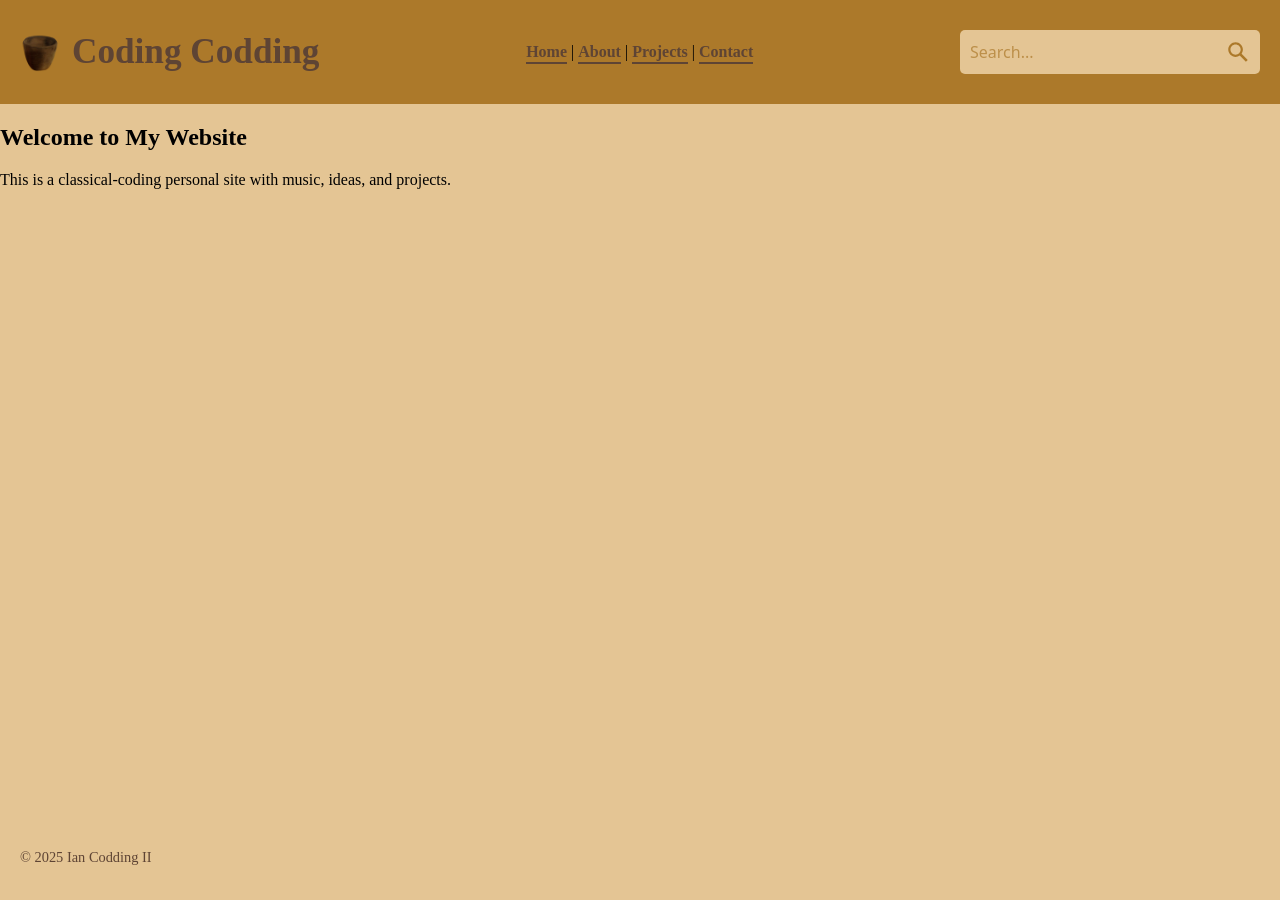
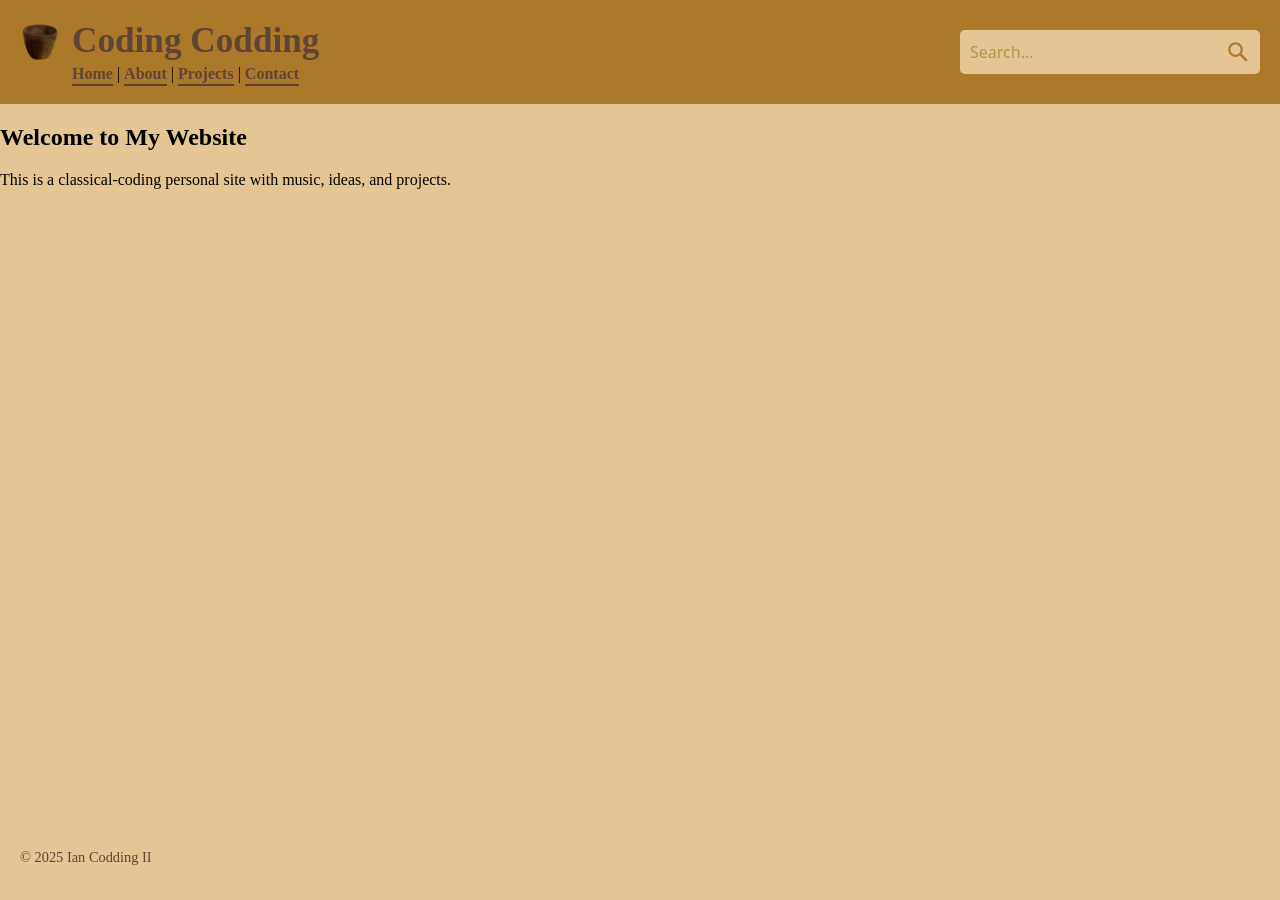
Before and after one commit to Ian-Codding-II/CodingCodding, a Jekyll site: the page built from index.html, in a window 1280 px wide. Built offline with Jekyll 4.4.1, drawn with Linux system fonts in a browser that asks for light colours.

Commit message:
I am making a to bar, rearanged

```diff
--- a/_layouts/default.html
+++ b/_layouts/default.html
@@ -18,17 +18,19 @@
 <header class="topbar">
   <div class="logo-title">
     <img src="{{ site.baseurl }}/image/cupNBG.png" alt="Logo" class="logo" id="logo-audio-toggle" />
+    <div class="title-nav">
       <span class="site-name">{{ site.title }}</span>
-    </div>
-
       <nav class="main-nav">
         {% include navbar.html %}
       </nav>
+    </div>
+  </div>
 
   <div class="searchbar-container">
     {% include searchbar.html %}
   </div>
 </header>
+
 
   <!-- Page content -->
   <main>
--- a/styles/main.css
+++ b/styles/main.css
@@ -29,14 +29,21 @@ main {
   gap: 10px;
 }
 
-/* Logo and site title */
+/* Logo and site title with nav stacked vertically */
 .logo-title {
   display: flex;
-  align-items: center;
+  align-items: flex-start; /* align top */
   gap: 12px;
   flex-shrink: 0;
 }
 
+/* Stack site name and nav vertically */
+.title-nav {
+  display: flex;
+  flex-direction: column;
+}
+
+/* Logo */
 .logo {
   width: 40px;
   height: 40px;
@@ -44,11 +51,13 @@ main {
   cursor: pointer;
 }
 
+/* Site name */
 .site-name {
   font-size: clamp(1.5rem, 3vw, 2.2rem); /* Resizes smoothly */
   font-weight: bold;
   color: #5e4434; /* Dark chocolate */
   white-space: nowrap;
+  margin-bottom: 4px;
 }
 
 /* Navigation bar inside top bar */
@@ -57,6 +66,7 @@ main {
   flex-wrap: wrap;
   gap: 15px;
   background: none;
+  font-size: 1rem;
 }
 
 .main-nav a {
```
Lines whose indentation alone changed are shown as unchanged.
